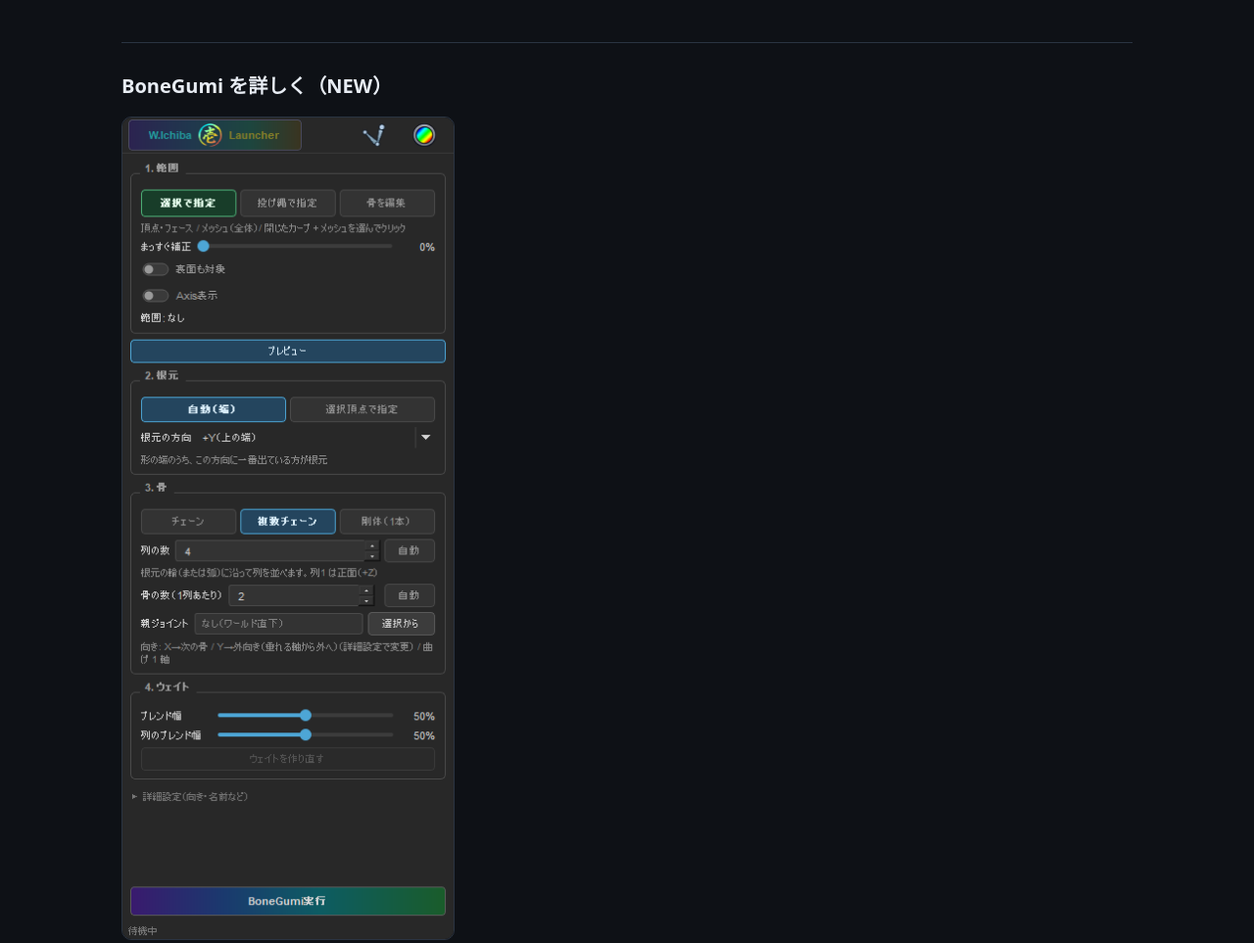
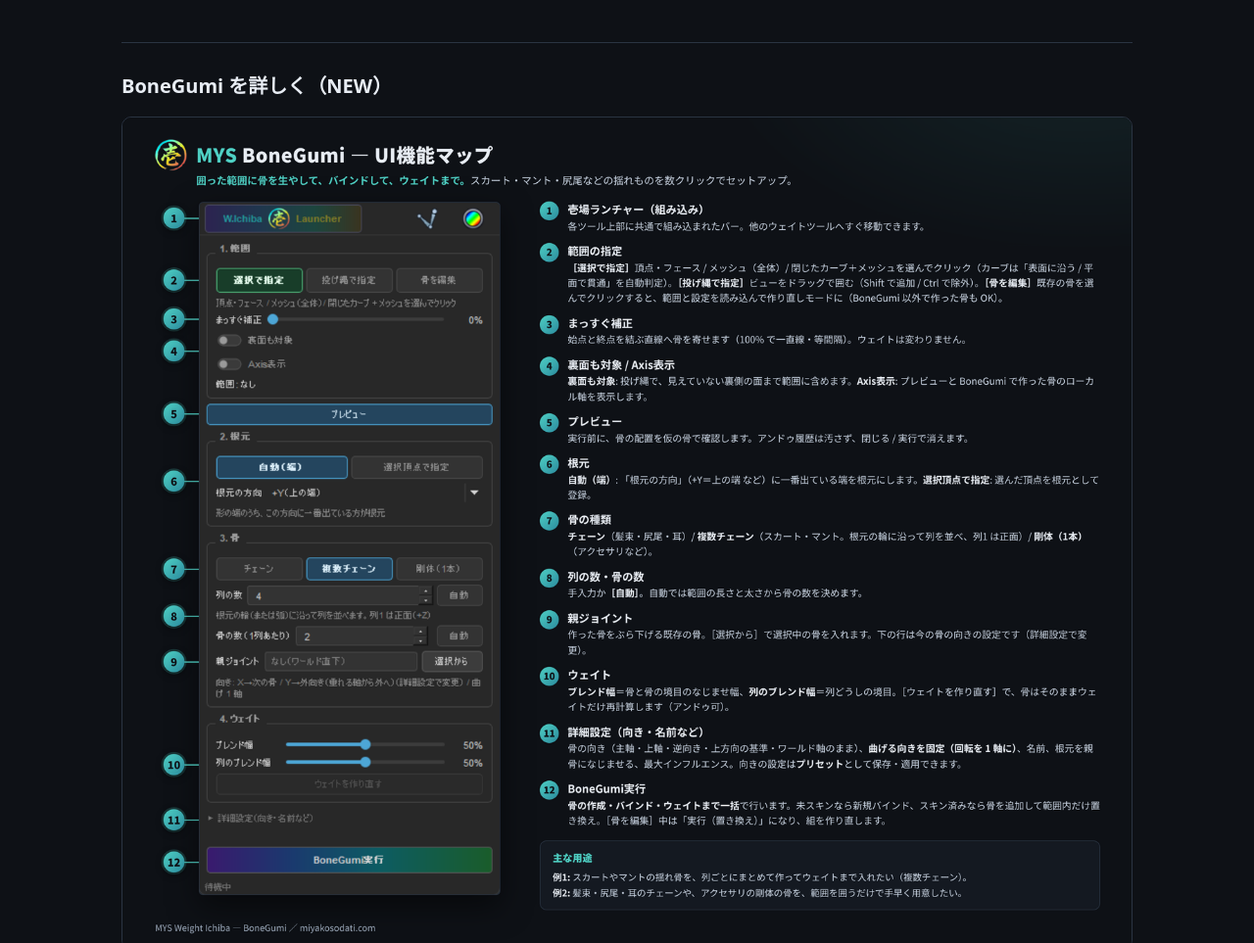
Before and after one commit to miyakosodati/miyakosodati.github.io, a plain HTML site: page tools/ichiba/index.html in a window 1280 px wide. Shown: the part 8174-9137 px from the top of the page at 98% size. Drawn offline with Linux system fonts and the light colour scheme.

Commit message:
Ichiba: add BoneGumi UI map

```diff
--- a/tools/ichiba/index.html
+++ b/tools/ichiba/index.html
@@ -74,7 +74,7 @@
   <video class="figure" src="/assets/img/ichiba/demo-stroke.mp4" autoplay loop muted playsinline controls></video>
 
   <h2 class="sec">BoneGumi を詳しく（NEW）</h2>
-  <img class="figure" src="/assets/img/ichiba/ui-bonegumi.png" alt="MYS BoneGumi — 囲った範囲に骨を生やして、バインドして、ウェイトまで" style="max-width:340px">
+  <img class="figure" src="/assets/img/ichiba/uimap-bonegumi.png" alt="MYS BoneGumi UI機能マップ — 囲った範囲に骨を生やして、バインドして、ウェイトまで">
   <p>範囲を指定（頂点 / フェース / メッシュ全体 / 閉じたカーブ / ビューに直接描く投げ縄）→ プレビューで骨の配置を確認 → 実行、の3ステップで<strong>骨の作成・バインド・ウェイト入れまで一気に完了</strong>します。1本チェーン / 剛体 / 複数チェーン（スカート・マントの列）に対応し、列数・骨数は自動 / 手動、「まっすぐ補正」や向きのプリセットも。作った組はシーンに記録され、<strong>骨を選んで［骨を編集］→「作り直す（置き換え）」で何度でも再調整</strong>できます（BoneGumi 以外で作った骨も構成を推定して編集可能）。</p>
   <video class="figure" src="/assets/img/ichiba/demo-bonegumi.mp4" autoplay loop muted playsinline controls></video>
   <p style="font-size:13px;color:var(--tx3);margin-top:-14px">全6ステップの注釈付きデモ。スカートの範囲指定 → プレビュー → 骨の作成とバインド → 骨の編集 → ポーズチェックまでを一巡できます。</p>
```
Also changed, not shown: assets/img/ichiba/uimap-bonegumi.png (added).
